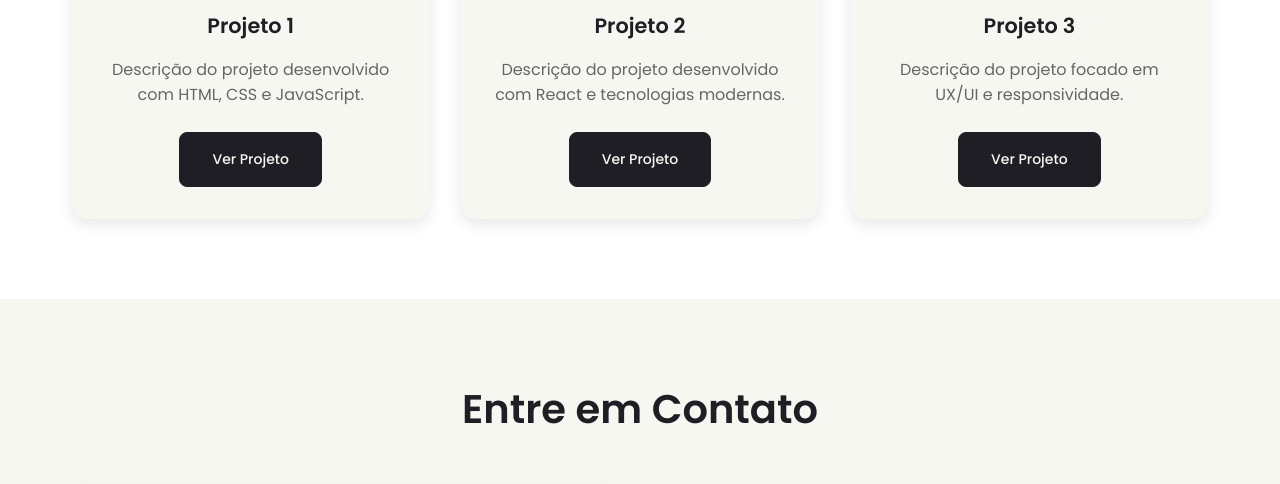
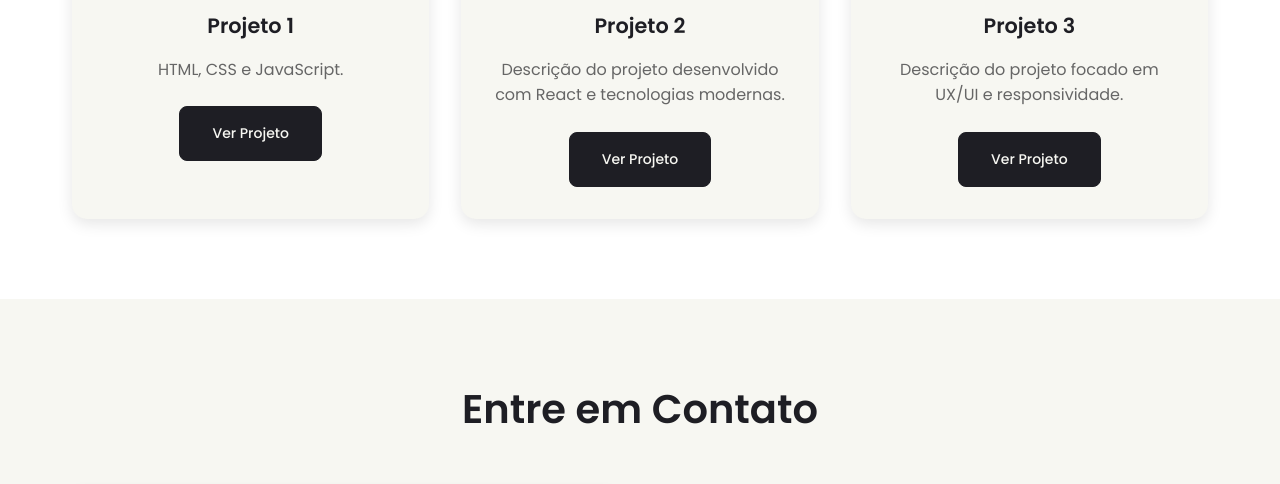
Before and after one commit to CauaKn/porf-lio, a plain HTML site: page index.html in a window 1280 px wide. Shown: the part 1937-2421 px from the top of the page. Drawn offline with Linux system fonts and the light colour scheme.

Commit message:
index.html

```diff
--- a/index.html
+++ b/index.html
@@ -95,8 +95,8 @@
               <i class="ph-bold ph-browser"></i>
             </div>
             <h3>Projeto 1</h3>
-            <p>Descrição do projeto desenvolvido com HTML, CSS e JavaScript.</p>
-            <a href="https://cauakn.github.io/Finan-asApp/" class="btn">Ver Projeto</a>
+            <p>HTML, CSS e JavaScript.</p>
+            <a href="" class="btn">Ver Projeto</a>
           </div>
           <div class="projeto-item">
             <div class="projeto-img">
```
